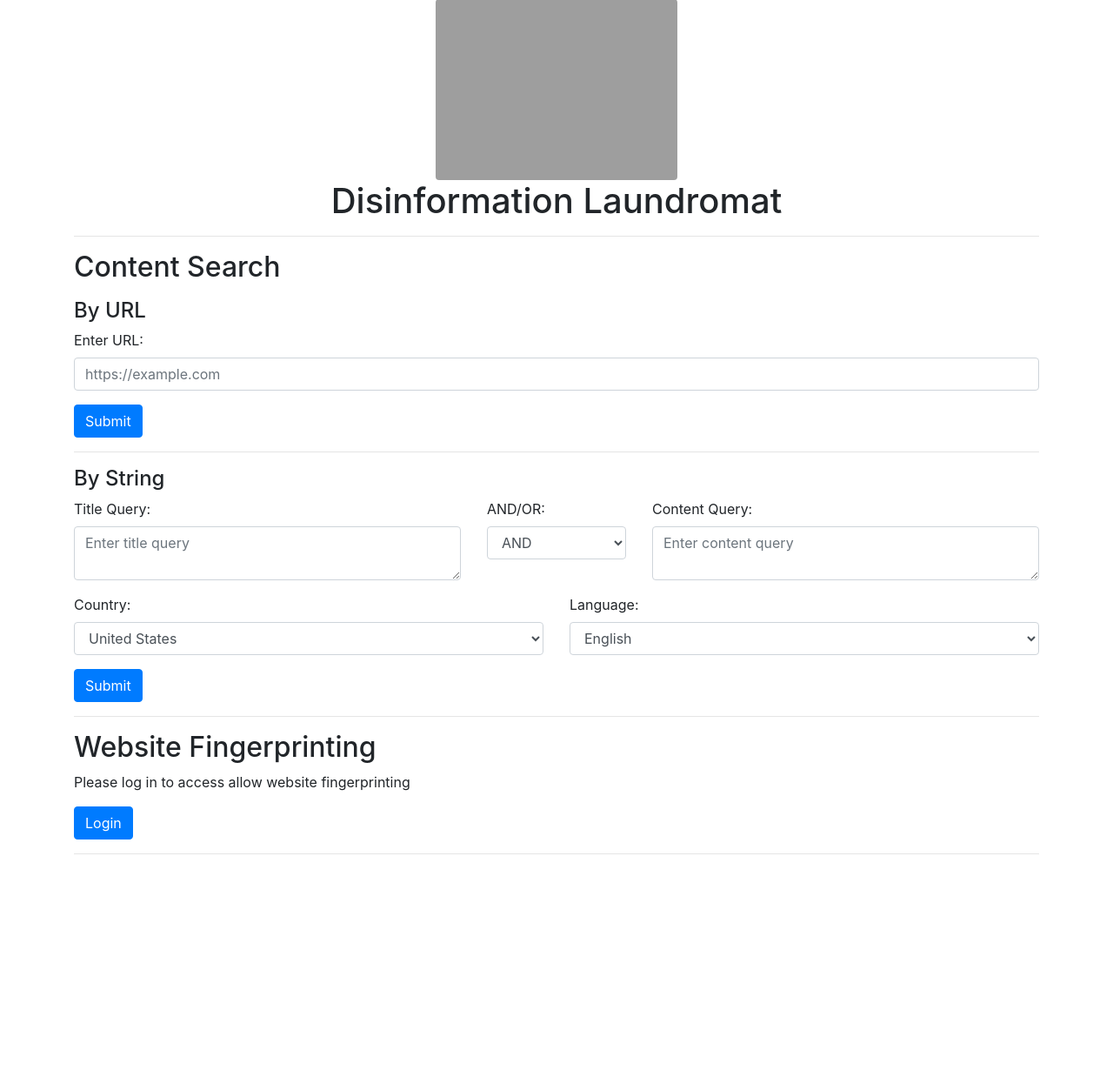
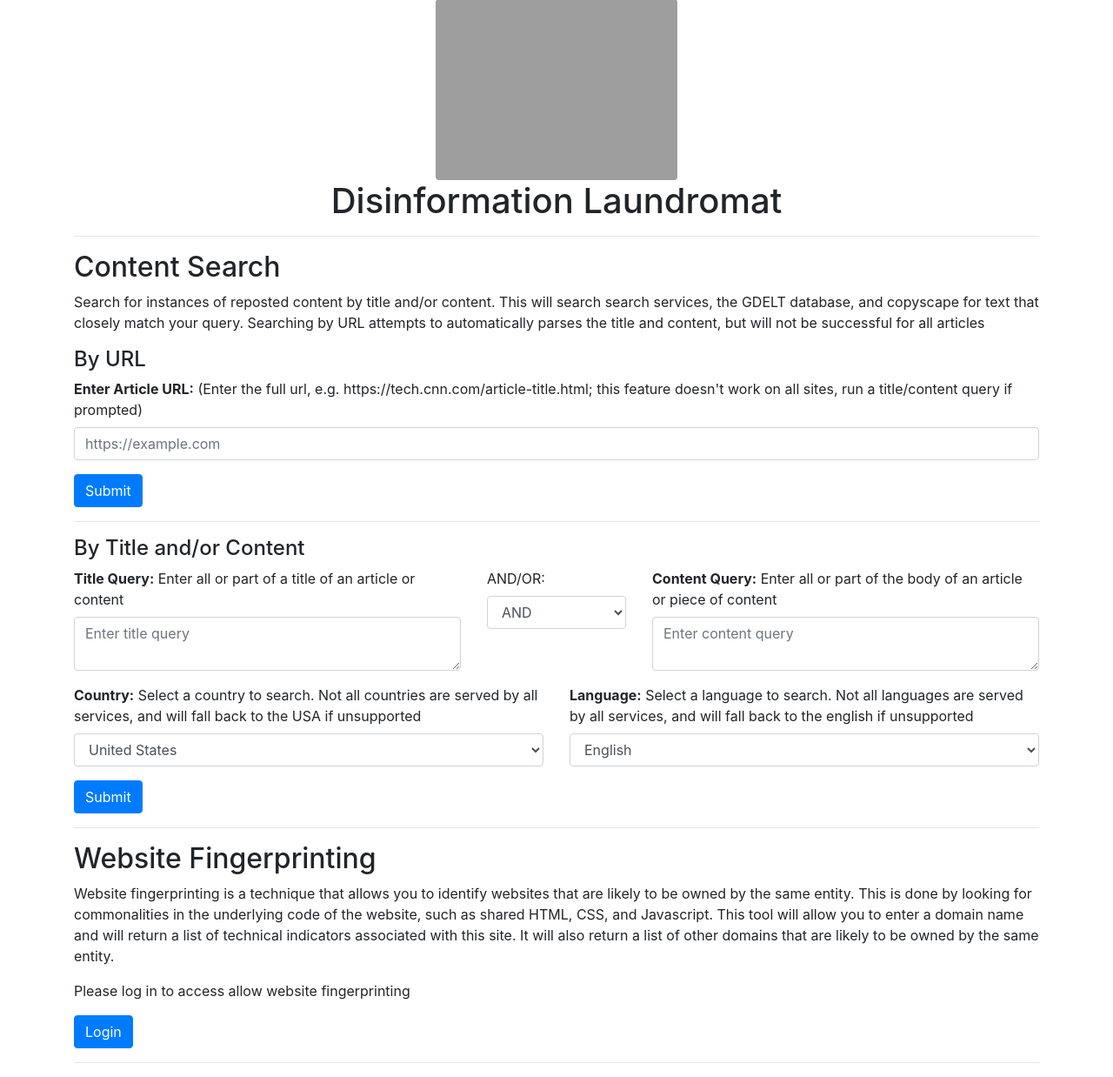
Before and after one commit to ASD-at-GMF/disinfo-laundromat, a Flask app: page / in a window 1280 px wide. Shown: the part 59-1297 px from the top of the page at 87% size. Before the commit the page ends 1041 px from the top, so only its background shows below. Run offline with Flask 3, Linux system fonts and the light colour scheme; some libraries are stand-ins or nearby versions; grey boxes are pictures that could not be loaded.

Commit message:
pre DMI changes

```diff
--- a/templates/index.html
+++ b/templates/index.html
@@ -97,12 +97,14 @@
         {% endif %}
         {% endwith %}
         <h2 class="mt-3">Content Search</h2>
+        <p>Search for instances of reposted content by title and/or content. This will search search services, the GDELT database, and copyscape for text that closely match your
+            query. Searching by URL attempts to automatically parses the title and content, but will not be successful for all articles</p>
         <h4 class="mt-3">By URL</h4>
         <div class="row">
             <div class="col-md-12">
                 <form method="POST" action="/parse-url">
                     <div class="form-group">
-                        <label for="url">Enter URL:</label>
+                        <label for="url"><strong>Enter Article URL:</strong> (Enter the full url, e.g. https://tech.cnn.com/article-title.html; this feature doesn't work on all sites, run a title/content query if prompted) </label>
                         <input type="url" class="form-control" id="url" name="url" placeholder="https://example.com">
                     </div>
                     <button type="submit" class="btn btn-primary">Submit</button>
@@ -110,11 +112,11 @@
             </div>
         </div>
         <hr />
-        <h4 class="mt-3">By String</h4>
+        <h4 class="mt-3">By Title and/or Content</h4>
         <form method="post" action="/content">
             <div class="row">
                 <div class="form-group col-md-5">
-                    <label for="titleQuery">Title Query:</label>
+                    <label for="titleQuery"><strong>Title Query:</strong> Enter all or part of a title of an article or content</label>
                     <textarea type="text" class="form-control" id="titleQuery" name="titleQuery"
                         placeholder="Enter title query"></textarea>
                 </div>
@@ -126,7 +128,7 @@
                     </select>
                 </div>
                 <div class="form-group col-md-5">
-                    <label for="contentQuery">Content Query:</label>
+                    <label for="contentQuery"><strong>Content Query:</strong> Enter all or part of the body of an article or piece of content</label>
                     <textarea type="text" class="form-control" id="contentQuery" name="contentQuery"
                         placeholder="Enter content query"></textarea>
                 </div>
@@ -134,7 +136,7 @@
             <div class="row">
                 <div class="form-group col-md-6">
                     <!-- Country Dropdown -->
-                    <label for="country">Country:</label>
+                    <label for="country"><strong>Country:</strong> Select a country to search. Not all countries are served by all services, and will fall back to the USA if unsupported</label>
                     <select class="form-control" name="country" id="country">
                         {% for code, name in countries.items() %}
                         <option value="{{ code }}" {% if code=='us' %}selected{% endif %}>{{ name }}</option>
@@ -144,7 +146,7 @@
 
                 <div class="form-group  col-md-6">
                     <!-- Language Dropdown -->
-                    <label for="language">Language:</label>
+                    <label for="language"><strong>Language:</strong> Select a language to search. Not all languages are served by all services, and will fall back to the english if unsupported</label>
                     <select class="form-control" name="language" id="language">
                         {% for code, name in languages.items() %}
                         <option value="{{ code }}" {% if code=='en' %}selected{% endif %}>{{ name }}</option>
@@ -159,21 +161,27 @@
 
 
         <h2 class="mt-3">Website Fingerprinting</h2>
+        <p>Website fingerprinting is a technique that allows you to identify websites that are likely to be owned by the same entity. This is done by looking for commonalities in the underlying code of the website, such as shared HTML, CSS, and Javascript.
+            This tool will allow you to enter a domain name and will return a list of technical indicators associated with this site. It will also return a list of other domains that are likely to be owned by the same entity.
+        </p>
+        <!--
+            Add a list of indicators and how they should be interpreted
+        -->
         {% if current_user.is_authenticated %}
         <div class="row">
             <div class="col-md-12">
                 <form method="POST" id='fingerprint' action="/fingerprint">
                     <div class="form-group">
-                        <label for="url">Enter URL:</label>
+                        <label for="url"><strong>Enter Domain:</strong> Ensure you include https:// and any subdomain you're interested in (e.g. https://tech.cnn.com). Multiple sites can be specified, seperated by a comma</label>
                         <input type="url" class="form-control" id="url" name="url" placeholder="https://example.com">
                     </div>
                     <!-- Checkbox for URLSCAN -->
                     <div class="form-check">
                         <input type="checkbox" class="form-check-input" id="run_urlscan" name="run_urlscan">
-                        <label class="form-check-label" for="run_urlscan">Run URLSCAN (may take up to 2 minutes)</label>
+                        <label class="form-check-label" for="run_urlscan">Run <a href="https://urlscan.io/" target="_blank">URLSCAN</a> (may take up to 2 minutes)</label>
                     </div>
                     <button type="submit" class="btn btn-primary">Submit</button> or
-                    <a href="{{ url_for('indicators') }}" class="btn btn-secondary">View All Indicators</a>
+                    <a href="{{ url_for('indicators') }}" class="btn btn-secondary">View All Indicators by Type</a>
                 </form>
             </div>
 
@@ -207,7 +215,8 @@
             <hr />
             {% if results %}
             <div class="row mb-3">
-                <h2 class="mt-3 mr-3">Results</h2>
+                <h2 class="mt-3 mr-3">Title & Content Match Results</h2>
+                <p>While the results show near text matches from across the web, this does necessarily not indicate a relationship or deliberate plagiarism between entities, as content may be licensed or quoted</p>
 
                 <form method="post" action="/download_csv" class="mt-3 mr-3">
                     <button class="btn btn-primary mr-3" type="button" data-toggle="collapse"
@@ -289,7 +298,10 @@
             {% endif %}
             <!-- Section for Indicators and Matches Tables -->
             {% if indicators_df %}
-            <h2 class="mt-3">Indicators</h2> <button class="btn btn-primary" type="button" data-toggle="collapse"
+            <h2 class="mt-3">Indicators</h2>
+            <p>Indicators are technical elements that can be used to identify relationships between websites. The table below shows all indicators for the specified domain(s). </p>
+
+            <button class="btn btn-primary" type="button" data-toggle="collapse"
                 data-target="#collapsibleIndicatorTable" aria-expanded="false"
                 aria-controls="collapsibleIndicatorTable">
                 Show/Hide Table
@@ -318,7 +330,9 @@
             </div>
             {% endif %}
             {% if matches_df %}
-            <h2 class="mt-3">Matches</h2> <button class="btn btn-primary" type="button" data-toggle="collapse"
+            <h2 class="mt-3">Matches</h2>
+            <p>Matches are pairs of domain names that have been identified as having identical or > 90% matches where an indicator is a list. The table below shows all matches for the specified domain(s).</p>
+            <button class="btn btn-primary" type="button" data-toggle="collapse"
                 data-target="#collapsibleMatchesTable" aria-expanded="false" aria-controls="collapsibleMatchesTable">
                 Show/Hide Table
             </button>
```
Also changed, not shown: crawler.py (+31 -44 lines).
